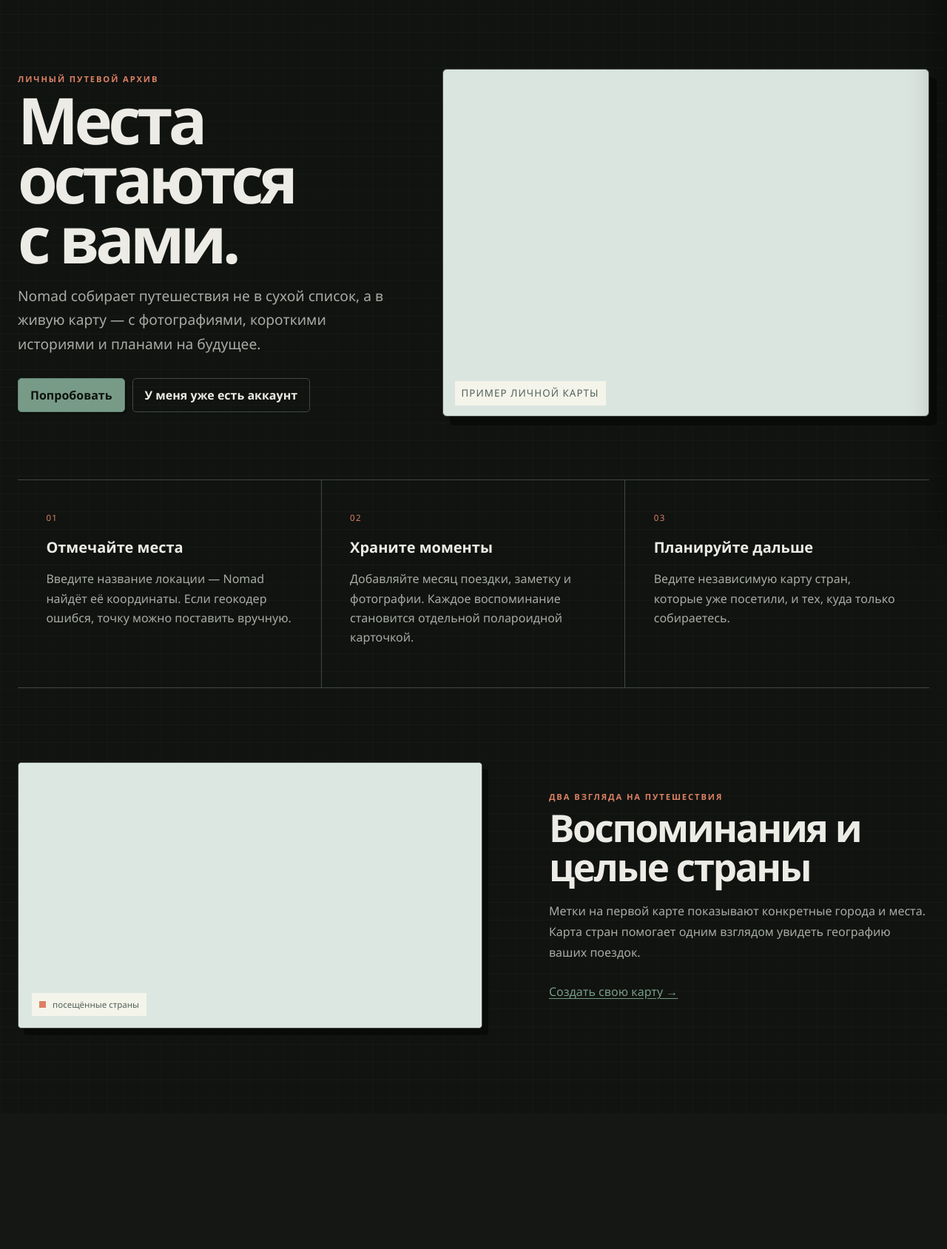
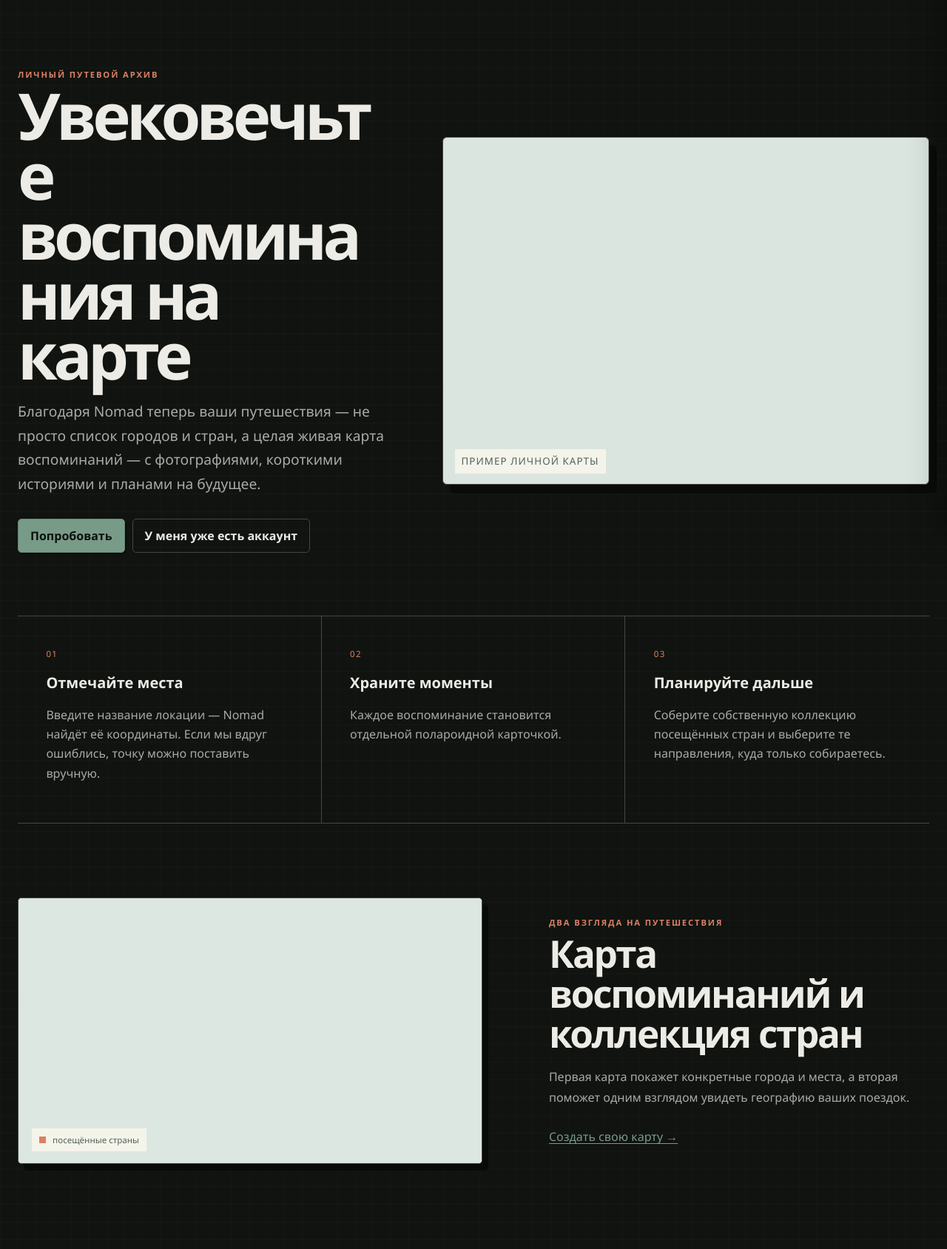
Before and after one commit to alabayk/nomad, a FastAPI app: page /about in a window 1280 px wide. Shown: the part 77-1765 px from the top of the page at 74% size. Before the commit the page ends 1474 px from the top, so only its background shows below. Run offline with FastAPI, Linux system fonts and the light colour scheme; parts of the project's set-up code (start-up, migrations or seed data) failed here and were passed over.

Commit message:
Refine about page copy

```diff
--- a/app/templates/about.html
+++ b/app/templates/about.html
@@ -6,8 +6,8 @@
   <section class="about-hero">
     <div class="about-intro">
       <p class="eyebrow">{{ 'Personal travel archive' if en else 'Личный путевой архив' }}</p>
-      <h1>{{ 'Places stay' if en else 'Места остаются' }}<br>{{ 'with you.' if en else 'с вами.' }}</h1>
-      <p class="about-lead">{{ 'Nomad turns your journeys into a living map with photos, short stories and future plans.' if en else 'Nomad собирает путешествия не в сухой список, а в живую карту — с фотографиями, короткими историями и планами на будущее.' }}</p>
+      <h1>{{ 'Preserve your memories on the map' if en else 'Увековечьте воспоминания на карте' }}</h1>
+      <p class="about-lead">{{ 'With Nomad, your journeys are no longer just a list of cities and countries, but a living map of memories — with photos, short stories and plans for the future.' if en else 'Благодаря Nomad теперь ваши путешествия — не просто список городов и стран, а целая живая карта воспоминаний — с фотографиями, короткими историями и планами на будущее.' }}</p>
       <div class="about-actions">
         {% if user %}
         <a class="button-link" href="/dashboard">{{ 'Open my map' if en else 'Открыть мою карту' }}</a>
@@ -24,9 +24,9 @@
   </section>
 
   <section class="about-features">
-    <article><span>01</span><h2>{{ 'Mark places' if en else 'Отмечайте места' }}</h2><p>{{ 'Enter a location and Nomad will find its coordinates. You can correct the point manually.' if en else 'Введите название локации — Nomad найдёт её координаты. Если геокодер ошибся, точку можно поставить вручную.' }}</p></article>
-    <article><span>02</span><h2>{{ 'Keep moments' if en else 'Храните моменты' }}</h2><p>{{ 'Add the month, a note and photos. Every memory becomes its own Polaroid card.' if en else 'Добавляйте месяц поездки, заметку и фотографии. Каждое воспоминание становится отдельной полароидной карточкой.' }}</p></article>
-    <article><span>03</span><h2>{{ 'Plan ahead' if en else 'Планируйте дальше' }}</h2><p>{{ 'Keep separate maps for countries you have visited and those you want to explore.' if en else 'Ведите независимую карту стран, которые уже посетили, и тех, куда только собираетесь.' }}</p></article>
+    <article><span>01</span><h2>{{ 'Mark places' if en else 'Отмечайте места' }}</h2><p>{{ 'Enter a location and Nomad will find its coordinates. If we get it wrong, you can place the point manually.' if en else 'Введите название локации — Nomad найдёт её координаты. Если мы вдруг ошиблись, точку можно поставить вручную.' }}</p></article>
+    <article><span>02</span><h2>{{ 'Keep moments' if en else 'Храните моменты' }}</h2><p>{{ 'Every memory becomes its own Polaroid card.' if en else 'Каждое воспоминание становится отдельной полароидной карточкой.' }}</p></article>
+    <article><span>03</span><h2>{{ 'Plan ahead' if en else 'Планируйте дальше' }}</h2><p>{{ 'Build your own collection of visited countries and choose the destinations you are planning to explore.' if en else 'Соберите собственную коллекцию посещённых стран и выберите те направления, куда только собираетесь.' }}</p></article>
   </section>
 
   <section class="about-showcase">
@@ -36,8 +36,8 @@
     </div>
     <div class="showcase-copy">
       <p class="eyebrow">{{ 'Two views of your journeys' if en else 'Два взгляда на путешествия' }}</p>
-      <h2>{{ 'Memories and countries' if en else 'Воспоминания и целые страны' }}</h2>
-      <p>{{ 'Pins show individual places, while the country map reveals the geography of your travels at a glance.' if en else 'Метки на первой карте показывают конкретные города и места. Карта стран помогает одним взглядом увидеть географию ваших поездок.' }}</p>
+      <h2>{{ 'Memory map and country collection' if en else 'Карта воспоминаний и коллекция стран' }}</h2>
+      <p>{{ 'The first map shows specific cities and places, while the second helps you see the geography of your journeys at a glance.' if en else 'Первая карта покажет конкретные города и места, а вторая поможет одним взглядом увидеть географию ваших поездок.' }}</p>
       {% if not user %}<a href="/register">Создать свою карту →</a>{% endif %}
     </div>
   </section>
```
Also changed, not shown: tests/test_stage_one.py (+1 -1 lines).
